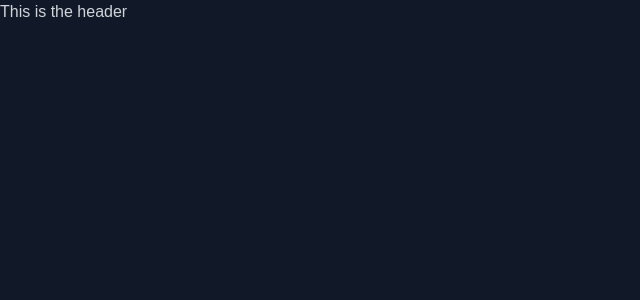
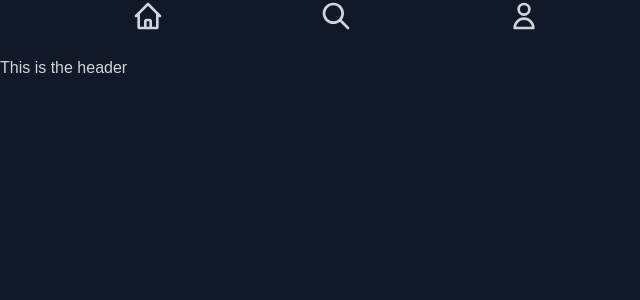
Before and after one commit to Mertefesarbal/django_app, a React (Create React App) app in the folder frontend/: page / in a window 1280 px wide. Shown: the top 300 px of the page, without its empty margins (0-640 px from the left). Built offline with nearby package versions, Linux system fonts and the light colour scheme.

Commit message:
improving header

```diff
--- a/frontend/package.json
+++ b/frontend/package.json
@@ -3,6 +3,7 @@
   "version": "0.1.0",
   "private": true,
   "dependencies": {
+    "@heroicons/react": "^1.0.3",
     "@testing-library/jest-dom": "^5.11.4",
     "@testing-library/react": "^11.1.0",
     "@testing-library/user-event": "^12.1.10",
@@ -18,7 +19,7 @@
     "build": "yarn run build:css && react-scripts build",
     "test": "react-scripts test",
     "eject": "react-scripts eject",
-    "build:css" : "postcss src/styles/globals.css -o src/styles/main.css "
+    "build:css": "postcss src/styles/globals.css -o src/styles/main.css "
   },
   "eslintConfig": {
     "extends": [
--- a/frontend/src/App.js
+++ b/frontend/src/App.js
@@ -6,7 +6,7 @@ import {BrowserRouter as Router, Switch, Route} from 'react-router-dom';
 
 function App() {
   return (
-    <body class = "h-screen bg-gray-900">
+    <body class = "h-screen bg-gray-900 text-gray-300">
        <Router>
 
       <Switch>
--- a/frontend/src/Components/Header.js
+++ b/frontend/src/Components/Header.js
@@ -1,11 +1,26 @@
 import React from 'react'
+import {
+    HomeIcon,
+    UserIcon,
+    SearchIcon
+
+} from "@heroicons/react/outline";
+
 // import MuseumIcon from "../images/museumicon.jpg";
+import HeaderItem from "./HeaderItem";
 import '../styles/main.css';
 
 function Header() {
     return (
         <header className = "">
-            <h1 class="text-gray-300"> This is the header </h1>
+            <div class = "flex flex-grow justify-evenly max-w-2xl">
+                <HeaderItem title = 'Home' Icon = {HomeIcon} />
+                <HeaderItem title = 'Search' Icon = {SearchIcon} />
+                <HeaderItem title = 'User' Icon = {UserIcon} />
+
+
+            </div>
+            <h1> This is the header </h1>
         </header>
     )
 }
--- /dev/null
+++ b/frontend/src/Components/HeaderItem.js
@@ -0,0 +1,12 @@
+import React from 'react'
+
+function HeaderItem({Icon, title}) {
+    return (
+        <div class = "flex flex-col items-center cursor-pointer group w-12 sm:w-20">
+           <Icon class = "h-8 group-hover:animate-bounce"/>
+           <p class = "opacity-0 group-hover:opacity-100 tracking-widest">{title}</p>
+        </div>
+    )
+}
+
+export default HeaderItem
```
Also changed, not shown: 1 other file (tests, documents, lock files or other folders).
